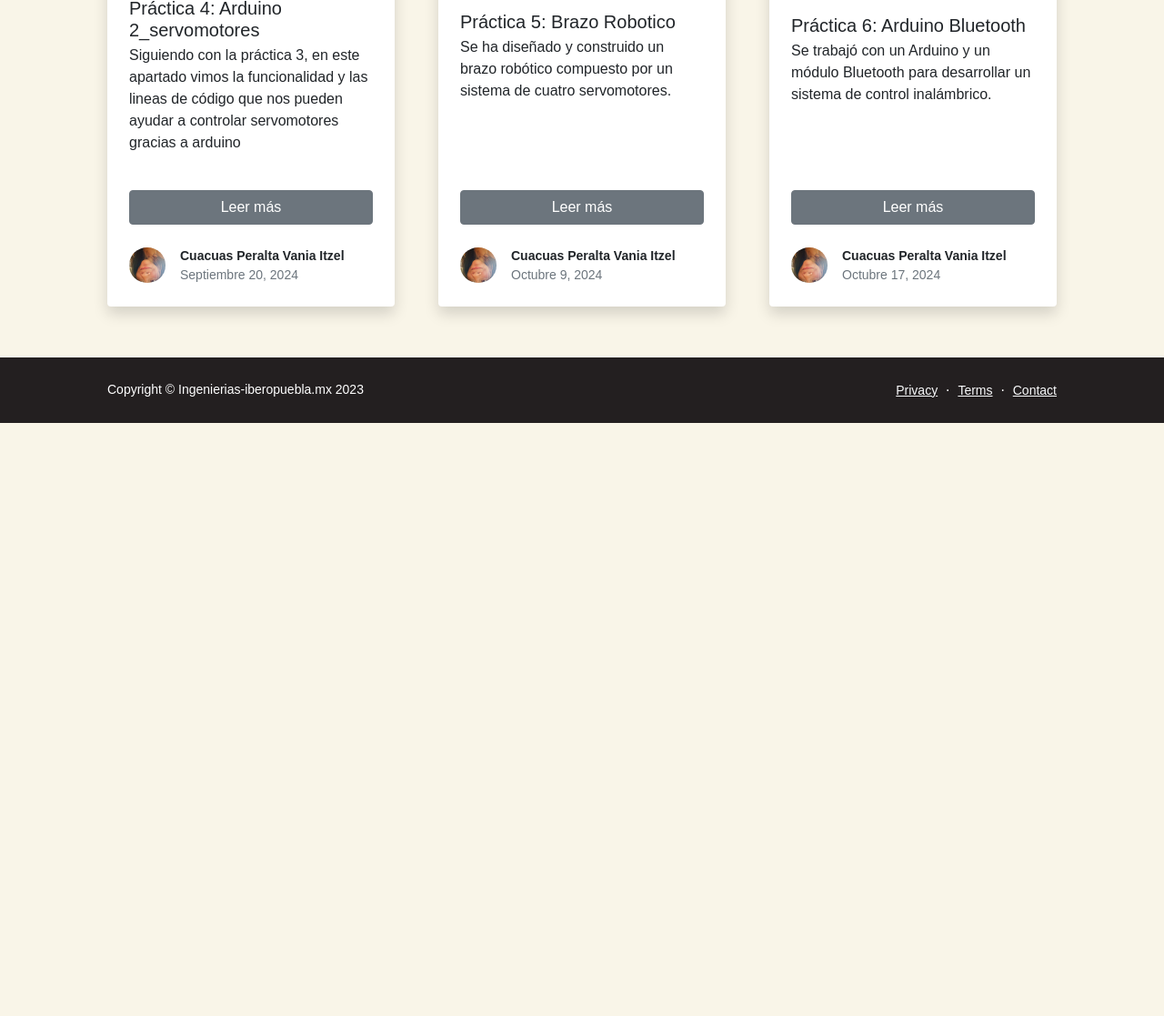
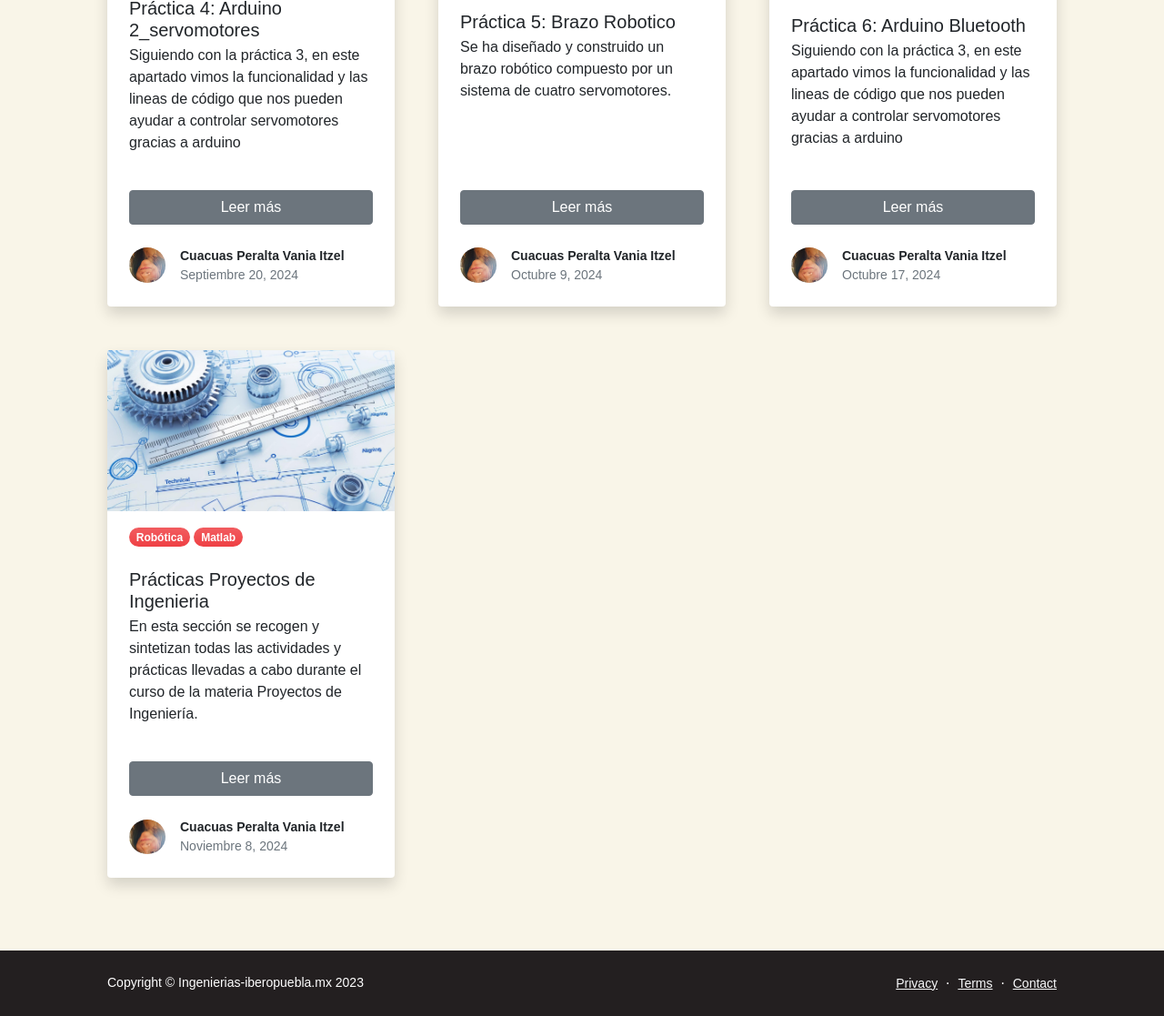
Before and after one commit to Vaniaaaaaaaaa666/Cuacuas-portafolio-main, a plain HTML site: page index.html in a window 1280 px wide. Shown: the part 1486-2603 px from the top of the page at 91% size. Before the commit the page ends 1951 px from the top, so only its background shows below. Drawn offline with nearby package versions, Linux system fonts and the light colour scheme.

Commit message:
Update index.html

```diff
--- a/index.html
+++ b/index.html
@@ -234,8 +234,7 @@ border:0px solid;
                         <a href="#!"><div class="badge bg-primary bg-gradient rounded-pill mb-2">Robótica</div></a>
                         <a href="#!"><div class="badge bg-primary bg-gradient rounded-pill mb-2">Matlab</div></a>
                         <h5 class="card-title mt-3 mb-1">Práctica 6: Arduino Bluetooth</h5>
-                        <p class="card-text mb-0">Se trabajó con un Arduino y un módulo Bluetooth para desarrollar un sistema de
-                            control inalámbrico.</p>
+                        <p class="card-text mb-0">Siguiendo con la práctica 3, en este apartado vimos la funcionalidad y las lineas de código que nos pueden ayudar a controlar servomotores gracias a arduino</p>
                     </div>
                     <div class="d-grid py-4 px-4"><a class="btn btn-primary" href="practica6/">Leer más</a></div>
                     <div class="card-footer p-4 pt-0 bg-transparent border-top-0">
@@ -251,9 +250,36 @@ border:0px solid;
                     </div>
                 </div>
             </div>
+                      <!--Tarjeta Práctica 7 -->
+            <div class="col-lg-4 mb-5">
+                <div class="card h-100 shadow border-0">
+                    <img class="card-img-top" src="img/proyect.jpg" alt="..." />
+                    <div class="card-body px-4">
+                        <a href="#!"><div class="badge bg-primary bg-gradient rounded-pill mb-2">Robótica</div></a>
+                        <a href="#!"><div class="badge bg-primary bg-gradient rounded-pill mb-2">Matlab</div></a>
+                        <h5 class="card-title mt-3 mb-1">Prácticas Proyectos de Ingenieria</h5>
+                        <p class="card-text mb-0">En esta sección se recogen y sintetizan todas las actividades y
+                             prácticas llevadas a cabo durante el curso de la materia Proyectos de Ingeniería. </p>
+                    </div>
+                    <div class="d-grid py-4 px-4"><a class="btn btn-primary" href="practica7/">Leer más</a></div>
+                    <div class="card-footer p-4 pt-0 bg-transparent border-top-0">
+                        <div class="d-flex align-items-end justify-content-between">
+                            <div class="d-flex align-items-center">
+                                <img class="rounded-circle me-3" src="assets/yo.jpg" alt="..." width="40px">
+                                <div class="small">
+                                    <div class="fw-bold">Cuacuas Peralta Vania Itzel</div>
+                                    <div class="text-muted">Noviembre 8, 2024</div>
+                                </div>
+                            </div>
+                        </div>
+                    </div>
+                </div>
+            </div>
         </div>
     </div>
-</section>
+</section> <div class="card-footer p-4 pt-0 bg-transparent border-top-0">
+                        <div class="d-flex align-items-end justify-content-between">
+                            <div class="d-flex align-items-center">
 <!--Fin Seccion de Tarjetas de Prácticas -->
         </main>
 
```
